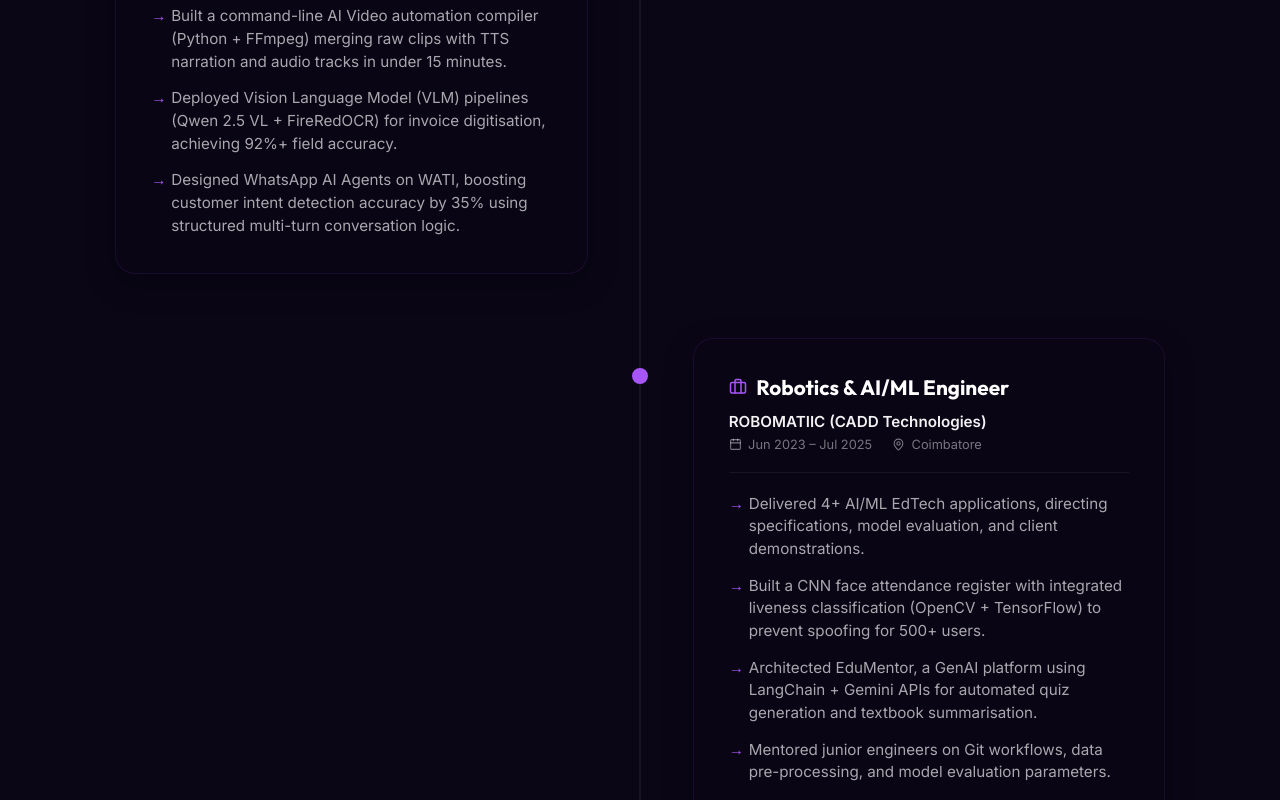
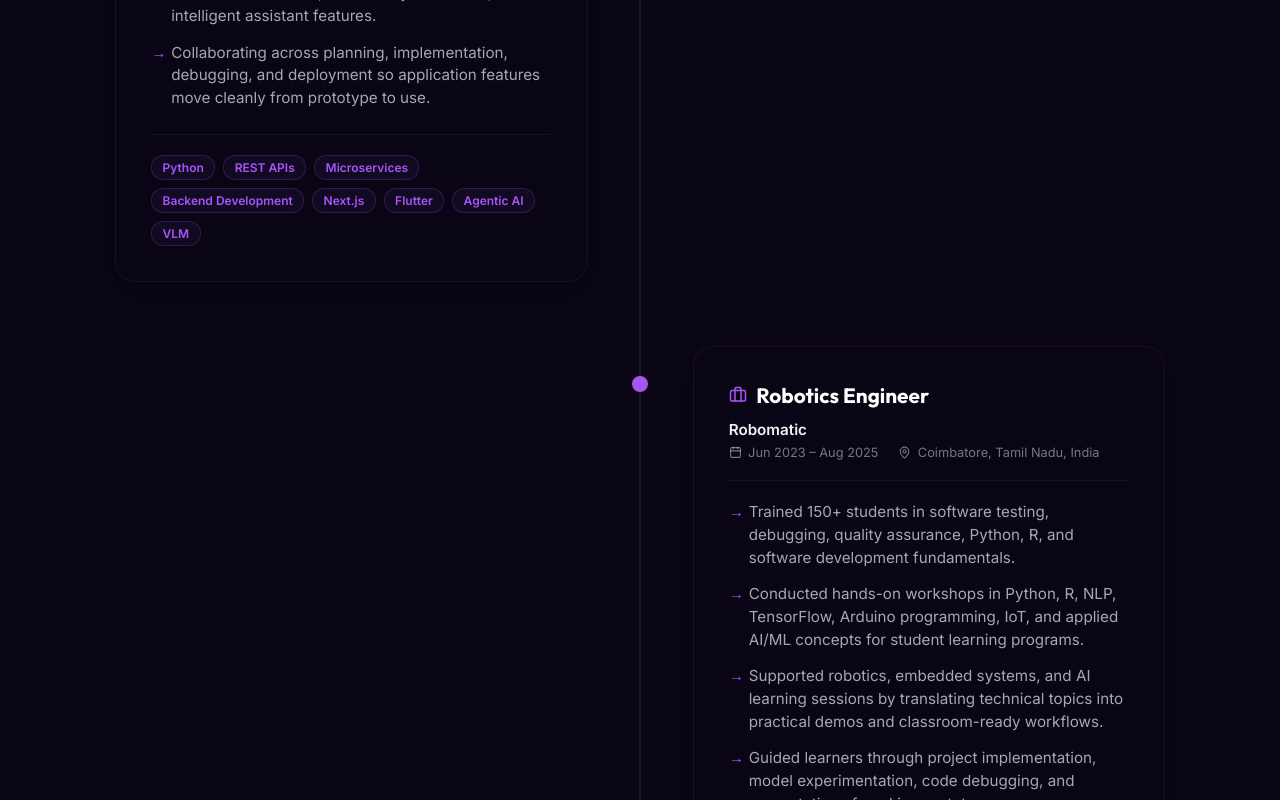
Before and after one commit to prasannab4362/prasannabalaji, a Next.js app: page /experience in a window 1280 px wide. Shown: the part 820-1620 px from the top of the page. Built offline with nearby package versions, Linux system fonts and the light colour scheme.

Commit message:
Sync ExperienceTimeline bullet points, dates, and technology tags

```diff
--- a/src/components/ExperienceTimeline/ExperienceTimeline.module.css
+++ b/src/components/ExperienceTimeline/ExperienceTimeline.module.css
@@ -239,3 +239,28 @@
     width: calc(100% - 50px);
   }
 }
+
+.tagsContainer {
+  display: flex;
+  flex-wrap: wrap;
+  gap: 0.5rem;
+  margin-top: 1.5rem;
+  padding-top: 1.25rem;
+  border-top: 1px solid rgba(255, 255, 255, 0.06);
+}
+
+.tag {
+  background: rgba(var(--primary-accent-rgb), 0.06);
+  border: 1px solid rgba(var(--primary-accent-rgb), 0.2);
+  color: var(--primary-accent);
+  font-size: 0.75rem;
+  font-weight: 600;
+  padding: 0.25rem 0.65rem;
+  border-radius: 12px;
+  transition: all 0.3s ease;
+}
+
+.tag:hover {
+  background: var(--primary-accent);
+  color: var(--background);
+}
--- a/src/components/ExperienceTimeline/ExperienceTimeline.tsx
+++ b/src/components/ExperienceTimeline/ExperienceTimeline.tsx
@@ -10,29 +10,30 @@ gsap.registerPlugin(ScrollTrigger);
 
 const experiences = [
   {
-    role: "Python Developer — AI & Agentic AI",
+    role: "Python Developer",
     company: "Creative Bees",
-    location: "Coimbatore",
+    location: "Coimbatore, Tamil Nadu, India",
     date: "Aug 2025 – Present",
     responsibilities: [
-      "Architected Nami, a production agentic AI assistant integrating Gmail and Calendar APIs to summarize emails, schedule meetings, and manage logs — reducing daily admin overhead by ~70%.",
-      "Engineered an automated Stable Diffusion image editing pipeline for raw automotive photos, reducing retouching cycle times by ~80% and processing 200+ images daily.",
-      "Built a command-line AI Video automation compiler (Python + FFmpeg) merging raw clips with TTS narration and audio tracks in under 15 minutes.",
-      "Deployed Vision Language Model (VLM) pipelines (Qwen 2.5 VL + FireRedOCR) for invoice digitisation, achieving 92%+ field accuracy.",
-      "Designed WhatsApp AI Agents on WATI, boosting customer intent detection accuracy by 35% using structured multi-turn conversation logic."
-    ]
+      "Designing, developing, testing, and deploying scalable Python-based applications for business and AI product workflows.",
+      "Building and maintaining RESTful APIs, microservices, and backend integrations that support reliable product features.",
+      "Working on AI-enabled automation ideas including VLM/OCR extraction, CRM-ready workflows, and intelligent assistant features.",
+      "Collaborating across planning, implementation, debugging, and deployment so application features move cleanly from prototype to use."
+    ],
+    tags: ["Python", "REST APIs", "Microservices", "Backend Development", "Next.js", "Flutter", "Agentic AI", "VLM"]
   },
   {
-    role: "Robotics & AI/ML Engineer",
-    company: "ROBOMATIIC (CADD Technologies)",
-    location: "Coimbatore",
-    date: "Jun 2023 – Jul 2025",
+    role: "Robotics Engineer",
+    company: "Robomatic",
+    location: "Coimbatore, Tamil Nadu, India",
+    date: "Jun 2023 – Aug 2025",
     responsibilities: [
-      "Delivered 4+ AI/ML EdTech applications, directing specifications, model evaluation, and client demonstrations.",
-      "Built a CNN face attendance register with integrated liveness classification (OpenCV + TensorFlow) to prevent spoofing for 500+ users.",
-      "Architected EduMentor, a GenAI platform using LangChain + Gemini APIs for automated quiz generation and textbook summarisation.",
-      "Mentored junior engineers on Git workflows, data pre-processing, and model evaluation parameters."
-    ]
+      "Trained 150+ students in software testing, debugging, quality assurance, Python, R, and software development fundamentals.",
+      "Conducted hands-on workshops in Python, R, NLP, TensorFlow, Arduino programming, IoT, and applied AI/ML concepts for student learning programs.",
+      "Supported robotics, embedded systems, and AI learning sessions by translating technical topics into practical demos and classroom-ready workflows.",
+      "Guided learners through project implementation, model experimentation, code debugging, and presentation of working prototypes."
+    ],
+    tags: ["Python", "R", "NLP", "TensorFlow", "Arduino", "ESP32", "Arduino Uno R3", "IoT", "PCB", "Software Testing", "Debugging", "Quality Assurance"]
   }
 ];
 
@@ -141,6 +142,12 @@ export default function ExperienceTimeline() {
                     <li key={i}>{task}</li>
                   ))}
                 </ul>
+
+                <div className={styles.tagsContainer}>
+                  {exp.tags.map((tag, i) => (
+                    <span key={i} className={styles.tag}>{tag}</span>
+                  ))}
+                </div>
               </div>
             </div>
           ))}
```
